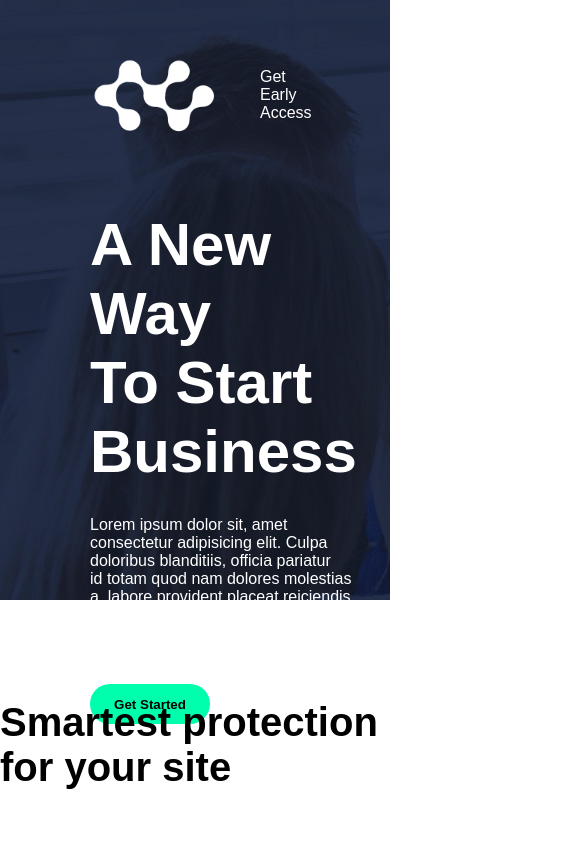
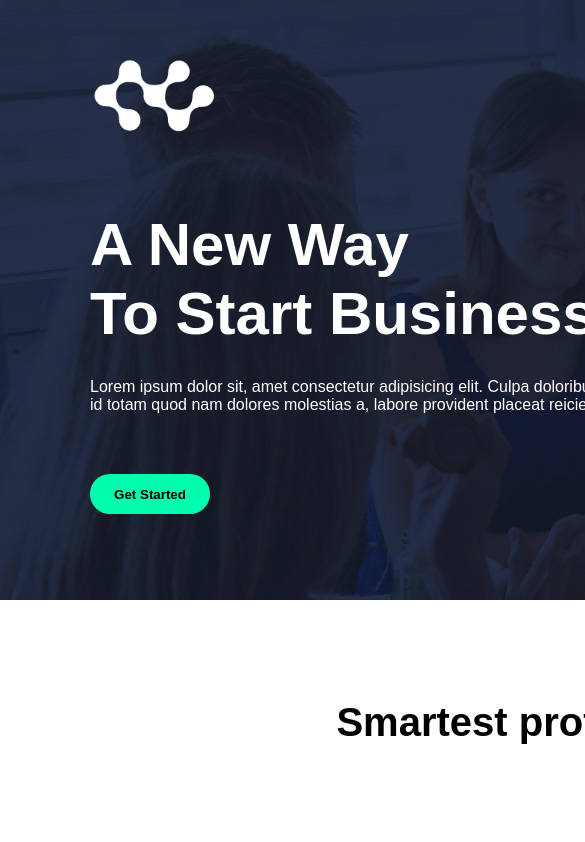
Before and after one commit to Nicolasld222/Atlas, a plain HTML site: page index.html in a window 390 px wide. Shown: the top 842 px of the page, 585 px wide, since content can reach past the window. Drawn offline with Linux system fonts and the light colour scheme.

Commit message:
Se agrego parte de la escalibidad

```diff
--- a/styles/index.css
+++ b/styles/index.css
@@ -241,3 +241,17 @@ footer{
     color: white;
     background-color: #192440;
 }
+@media (max-width:1279px){
+    body{
+        width: 140%;
+    }
+    header{
+        width: 1294px;
+    }
+    .access{
+    margin-right: 120px;
+    }
+    .h2-main{
+        width: 1293px;
+    }
+}
```
